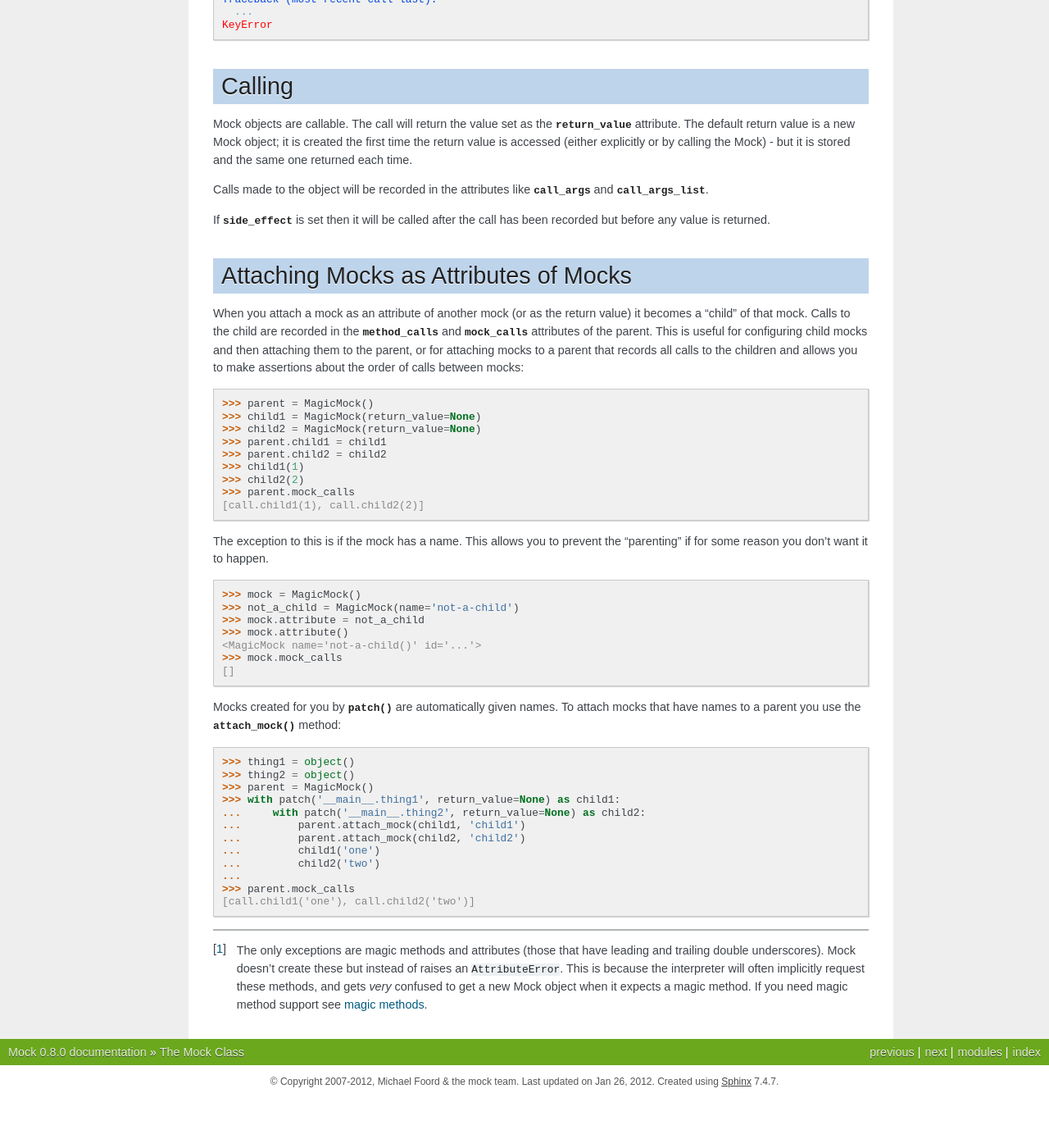
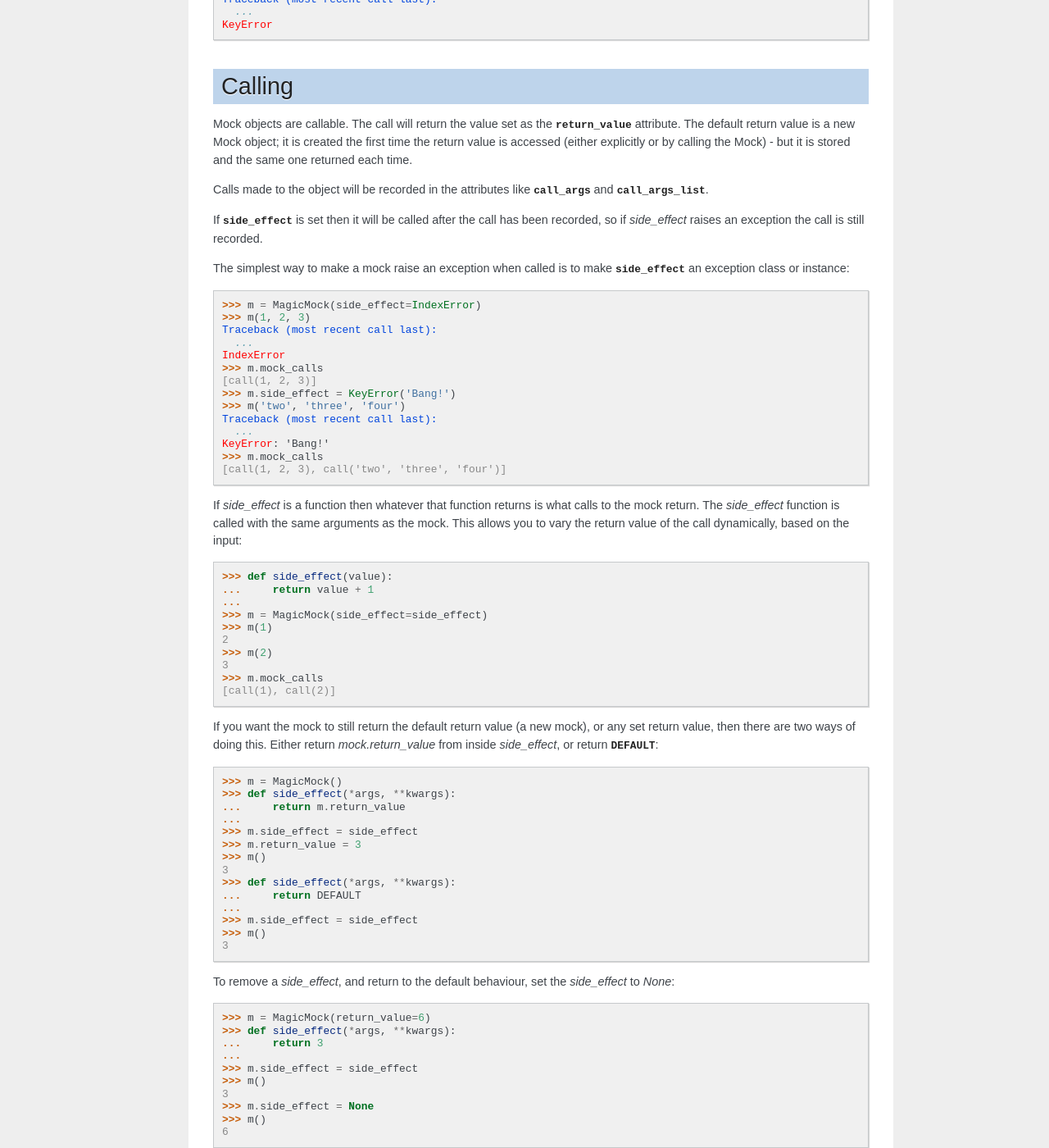
Before and after one commit to testing-cabal/mock, a Sphinx documentation site: the page built from docs/mock.txt, in a window 1280 px wide and 1400 px high, scrolled down 7630 px. Shown: the whole window at 82% size. Built offline with Sphinx 7.4.7, drawn with Linux system fonts in a browser that asks for light colours; before the commit the page ends 8969 px from its top, so only the background shows below that; some of the changed text lies outside the part shown.

Commit message:
Extended examples for side_effect and calling mocks

```diff
--- a/docs/mock.txt
+++ b/docs/mock.txt
@@ -580,11 +580,105 @@ Calls made to the object will be recorded in the attributes
 like :attr:`~Mock.call_args` and :attr:`~Mock.call_args_list`.
 
 If :attr:`~Mock.side_effect` is set then it will be called after the call has
-been recorded but before any value is returned.
+been recorded, so if `side_effect` raises an exception the call is still
+recorded.
+
+The simplest way to make a mock raise an exception when called is to make
+:attr:`~Mock.side_effect` an exception class or instance:
+
+.. doctest::
+
+        >>> m = MagicMock(side_effect=IndexError)
+        >>> m(1, 2, 3)
+        Traceback (most recent call last):
+          ...
+        IndexError
+        >>> m.mock_calls
+        [call(1, 2, 3)]
+        >>> m.side_effect = KeyError('Bang!')
+        >>> m('two', 'three', 'four')
+        Traceback (most recent call last):
+          ...
+        KeyError: 'Bang!'
+        >>> m.mock_calls
+        [call(1, 2, 3), call('two', 'three', 'four')]
+
+If `side_effect` is a function then whatever that function returns is what
+calls to the mock return. The `side_effect` function is called with the
+same arguments as the mock. This allows you to vary the return value of the
+call dynamically, based on the input:
+
+.. doctest::
+
+        >>> def side_effect(value):
+        ...     return value + 1
+        ...
+        >>> m = MagicMock(side_effect=side_effect)
+        >>> m(1)
+        2
+        >>> m(2)
+        3
+        >>> m.mock_calls
+        [call(1), call(2)]
+
+If you want the mock to still return the default return value (a new mock), or
+any set return value, then there are two ways of doing this. Either return
+`mock.return_value` from inside `side_effect`, or return :data:`DEFAULT`:
+
+.. doctest::
+
+        >>> m = MagicMock()
+        >>> def side_effect(*args, **kwargs):
+        ...     return m.return_value
+        ...
+        >>> m.side_effect = side_effect
+        >>> m.return_value = 3
+        >>> m()
+        3
+        >>> def side_effect(*args, **kwargs):
+        ...     return DEFAULT
+        ...
+        >>> m.side_effect = side_effect
+        >>> m()
+        3
+
+To remove a `side_effect`, and return to the default behaviour, set the
+`side_effect` to `None`:
+
+.. doctest::
+
+        >>> m = MagicMock(return_value=6)
+        >>> def side_effect(*args, **kwargs):
+        ...     return 3
+        ...
+        >>> m.side_effect = side_effect
+        >>> m()
+        3
+        >>> m.side_effect = None
+        >>> m()
+        6
+
+The `side_effect` can also be any iterable object. Repeated calls to the mock
+will return values from the iterable (until the iterable is exhausted and
+a `StopIteration` is raised):
+
+.. doctest::
+
+        >>> m = MagicMock(side_effect=[1, 2, 3])
+        >>> m()
+        1
+        >>> m()
+        2
+        >>> m()
+        3
+        >>> m()
+        Traceback (most recent call last):
+          ...
+        StopIteration
 
 
-Attaching Mocks as Attributes of Mocks
-======================================
+Attaching Mocks as Attributes
+=============================
 
 When you attach a mock as an attribute of another mock (or as the return
 value) it becomes a "child" of that mock. Calls to the child are recorded in
```
